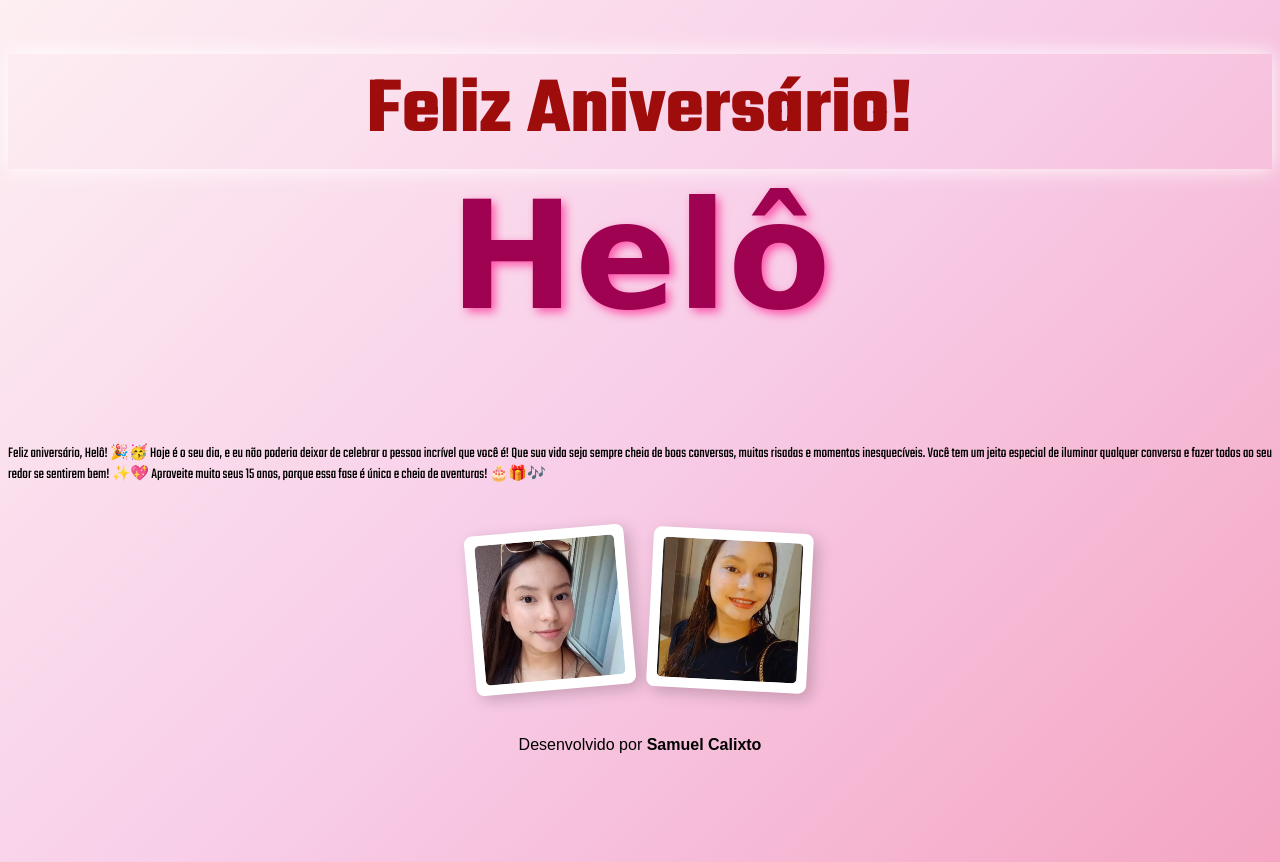
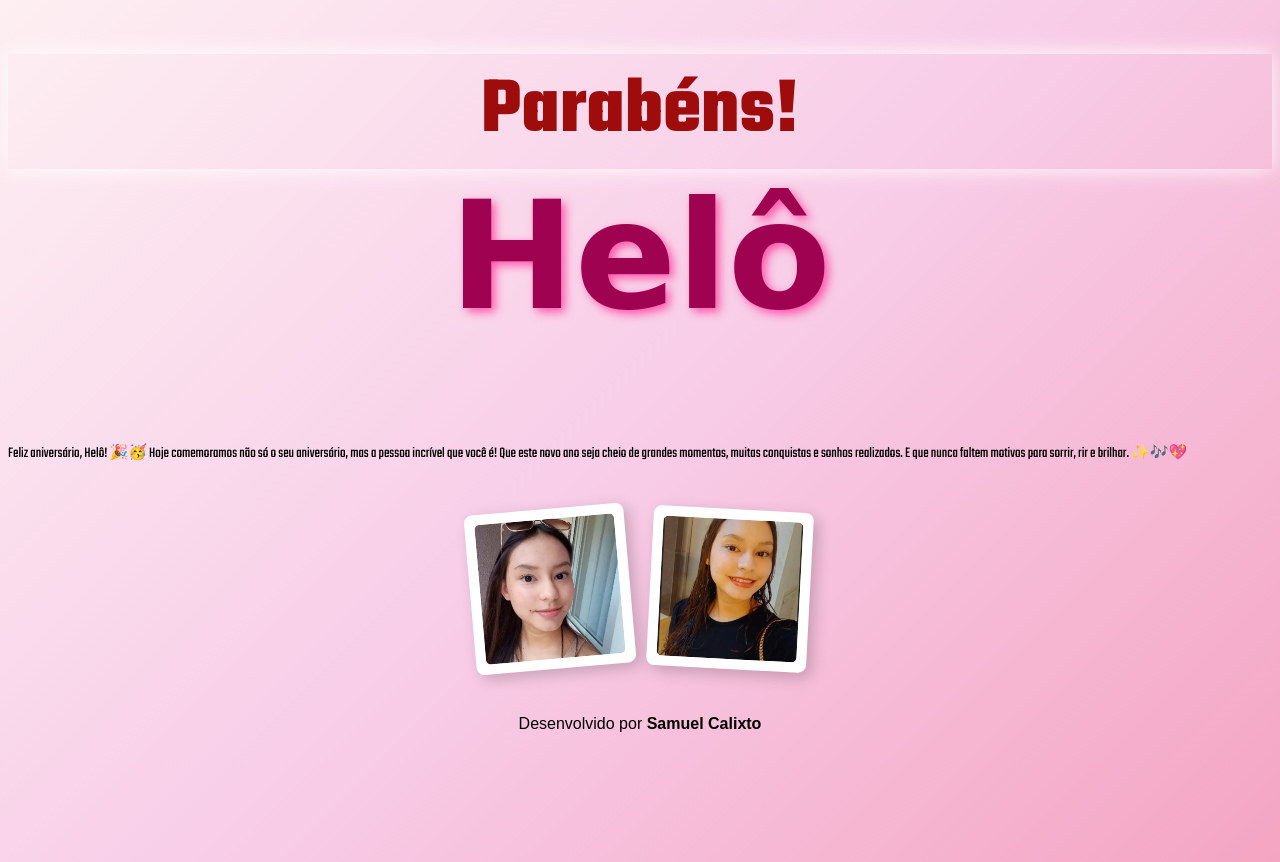
Before and after one commit to Samuelcalix/niver-helo, a plain HTML site: page index.html in a window 1280 px wide. Drawn offline with Linux system fonts and the light colour scheme; a web font is replaced by a local one.

Commit message:
Update index.html

```diff
--- a/index.html
+++ b/index.html
@@ -11,14 +11,12 @@
   </head>
   <body>
     <div class="container">
-      <h1 id="titulo">Feliz Aniversário!</h1>
+      <h1 id="titulo">Parabéns!</h1>
       <h1 id="nome">Helô</h1>
       <p class="mensagem-aniversario">
        Feliz aniversário, Helô! 🎉🥳
-       Hoje é o seu dia, e eu não poderia deixar de celebrar a pessoa incrível que você é!
-       Que sua vida seja sempre cheia de boas conversas, muitas risadas e momentos inesquecíveis.
-       Você tem um jeito especial de iluminar qualquer conversa e fazer todos ao seu redor se sentirem bem! ✨💖
-       Aproveite muito seus 15 anos, porque essa fase é única e cheia de aventuras! 🎂🎁🎶
+       Hoje comemoramos não só o seu aniversário, mas a pessoa incrível que você é! Que este novo ano seja cheio de grandes momentos, muitas conquistas e sonhos realizados.
+       E que nunca faltem motivos para sorrir, rir e brilhar. ✨🎶💖
        </p>
 
 
```
